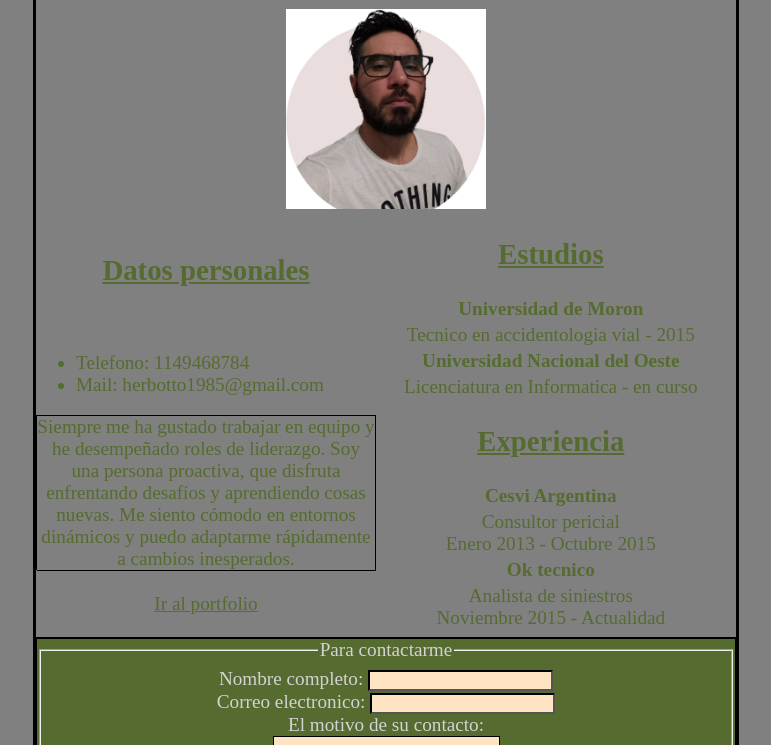
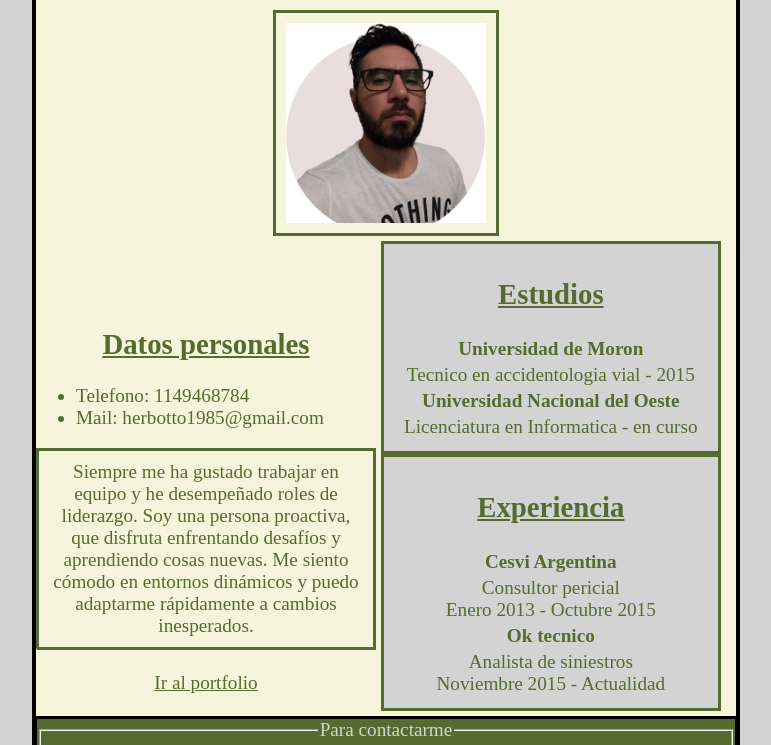
Before and after one commit to her85/ProWeb, a plain HTML site: page index.html in a window 1280 px wide. Shown: the part 97-842 px from the top of the page, without its empty margins (254-1025 px from the left). Drawn offline with Linux system fonts and the light colour scheme.

Commit message:
final revision

```diff
--- a/estilo.css
+++ b/estilo.css
@@ -1,18 +1,17 @@
 body {
-    background-color: gray;
+    background-color:lightgray;
     font-style: inherit;
     font-size: 120%;
     color: darkolivegreen;
 }
 
 h3 {
-    border: 1px solid gray;
     text-align: center;
     margin: auto;
 }
 
 a {
-    border: 1px solid gray;
+    border: 1px solid beige;
     text-align: center;
     margin: auto;
     color: darkolivegreen;
@@ -54,20 +53,21 @@ table {
 }
 
 #cajaPrincipal {
-    border: 3px solid black;
+    border: 4px solid black;
     width: 700px;
     margin: auto;
+    background-color: beige;
 }
 
 .cajaIzq {
     color:darkolivegreen ;
-    background-color: gray;
+    background-color: beige;
     display: inline-block;
     width: 340px;
 }
 
 .cajaDer {
-    background-color: gray;
+    background-color: lightgray;
     display: inline-block;
     width: 340px;
 }
@@ -76,15 +76,16 @@ table {
     background-color: darkolivegreen;
     border: 1px solid black;
     text-align: center;
-    border-top: 2px solid black;
+    border-top: 3px solid black;
     color: lightgray;
 }
 
 .borde {
-    border: 1px solid black;
+    border: 3px solid darkolivegreen;
+    padding: 10px;
 }
 
 .imagen {
     text-align: center;
-    background-color: gray;
+    background-color: beige;
 }
--- a/index.html
+++ b/index.html
@@ -15,11 +15,11 @@
             <h1>
                 Hernan Botto
             </h1>
-            <img src="Imagen/Perfil.jpg" alt="foto cv">
+            <img src="Imagen/Perfil.jpg" alt="foto cv" class="borde">
         </div>
         <section class="cajaIzq">
             <div>
-                <h2>Datos personales</h2> <br>
+                <h2>Datos personales</h2>
                 <ul>
                     <li>
                         Telefono: 1149468784
@@ -29,11 +29,14 @@
                     </li>
                 </ul>
             </div>
-            <p class="borde">
+            <div class="borde">
+                <p>
                     Siempre me ha gustado trabajar en equipo y he desempeñado roles de liderazgo.
                     Soy una persona proactiva, que disfruta enfrentando desafíos y aprendiendo cosas nuevas.
                     Me siento cómodo en entornos dinámicos y puedo adaptarme rápidamente a cambios inesperados.
                 </p>
+
+            </div>
                   <div>
                     <a href="https://github.com/her85" target="_blank">
                         <p>
@@ -44,8 +47,9 @@
         </section>
 
         <section class="cajaDer">
+            <div class="borde">
                 <table>
-                <caption>
+                    <caption >
                         <h2>Estudios</h2>
                     </caption>
                     <tr>
@@ -61,6 +65,8 @@
                         Licenciatura en Informatica - en curso
                     </td>
                 </table>
+            </div>
+            <div  class="borde">
                 <table>
                     <caption>
                         <h2>Experiencia</h2>
@@ -82,6 +88,8 @@
                     </td>
                 </table>
             </section>
+            </div>
+
 
         <section class="formulario">
             <form action>
@@ -98,6 +106,7 @@
                 </fieldset>
             </form>
         </section>
+
     </main>
 
 </body>
```
Lines whose indentation alone changed are shown as unchanged.
